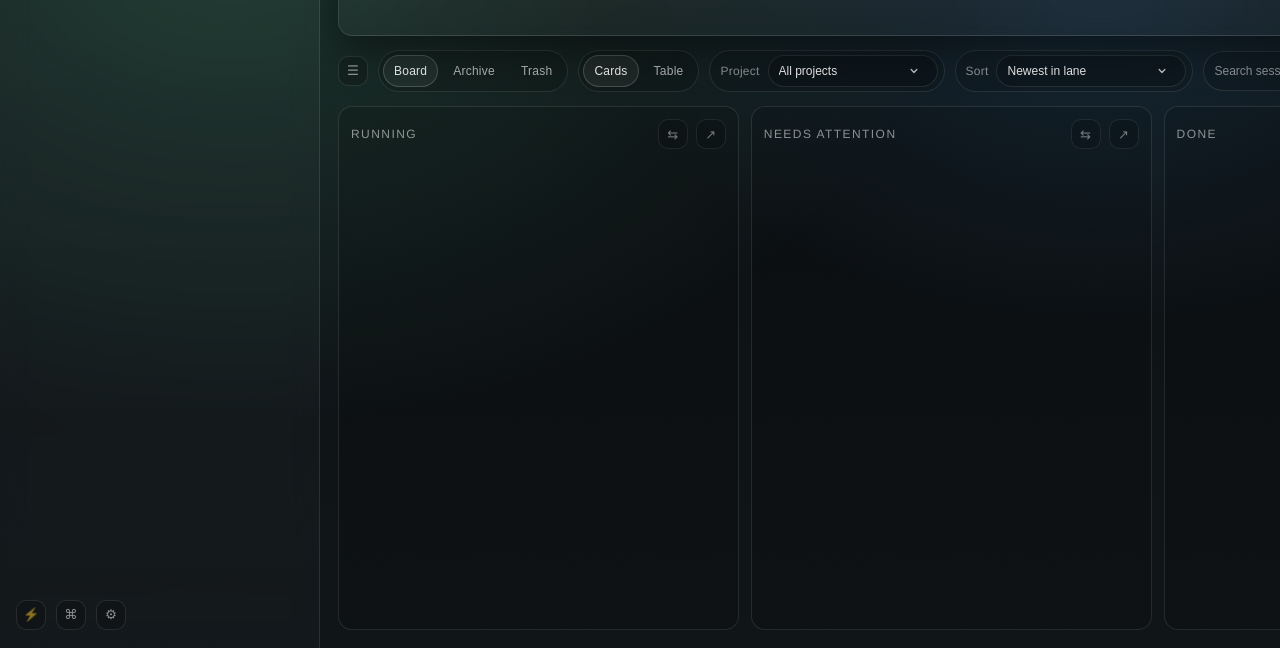
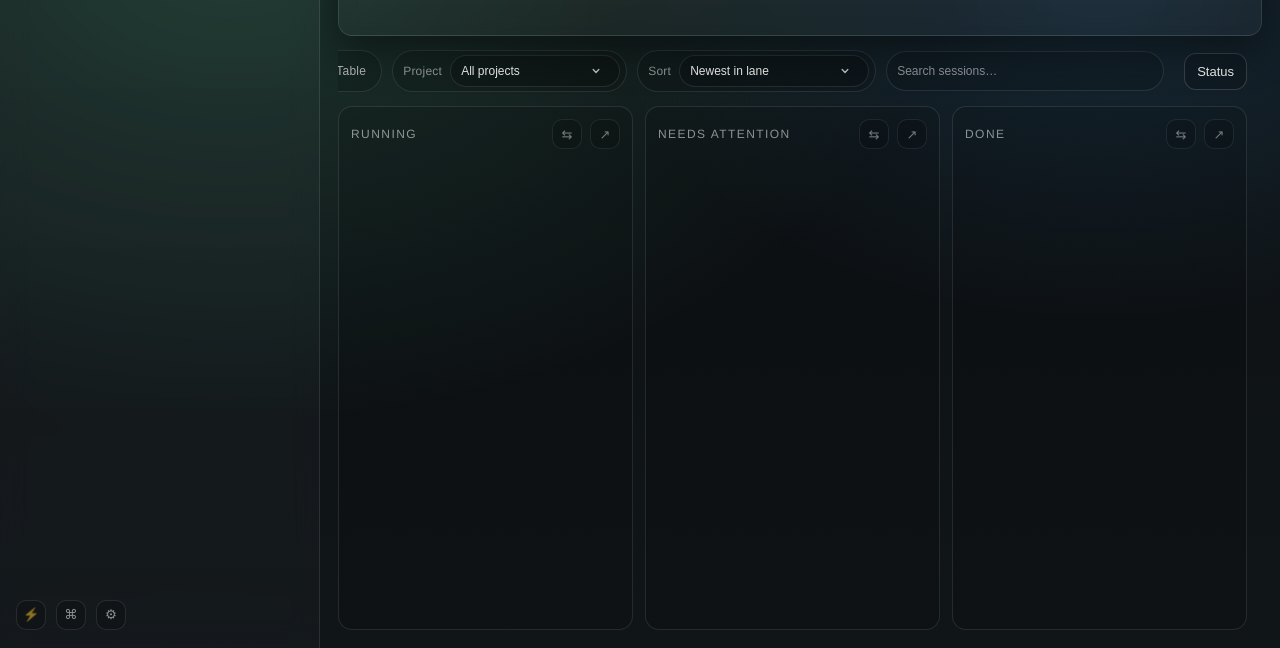
Before and after one commit to grund3g/agent-heaven, an Electron app: page renderer/index.html in a window 1280 px wide. Shown: the part 152-800 px from the top of the page. Drawn offline with nearby package versions, Linux system fonts and the light colour scheme; no server answers.

Commit message:
fix(renderer): make board lanes horizontally scrollable on narrow screens

```diff
--- a/renderer/styles.css
+++ b/renderer/styles.css
@@ -645,6 +645,7 @@ body::before {
   padding: 18px 18px 18px 18px;
   gap: 14px;
   min-height: 0;
+  min-width: 0;
   overflow: hidden;
 }
 
@@ -676,6 +677,11 @@ body::before {
   justify-content: flex-end;
   align-items: center;
   gap: 10px;
+  min-width: 0;
+  overflow-x: auto;
+  overflow-y: hidden;
+  overscroll-behavior-x: contain;
+  scrollbar-gutter: stable;
 }
 
 .viewbar__toggle {
@@ -828,10 +834,15 @@ body::before {
 
 .board {
   display: grid;
-  /* Allow lanes to collapse when views hide lanes. */
-  grid-template-columns: repeat(auto-fit, minmax(300px, 1fr));
+  grid-auto-flow: column;
+  grid-auto-columns: minmax(260px, 1fr);
   gap: 12px;
   min-height: 0;
+  min-width: 0;
+  overflow-x: auto;
+  overflow-y: hidden;
+  overscroll-behavior-x: contain;
+  scrollbar-gutter: stable;
 }
 
 .lane {
@@ -3059,9 +3070,6 @@ body::before {
   .sidebar {
     display: none;
   }
-  .board {
-    grid-template-columns: 1fr;
-  }
   .composer__row {
     grid-template-columns: 1fr;
   }
```
